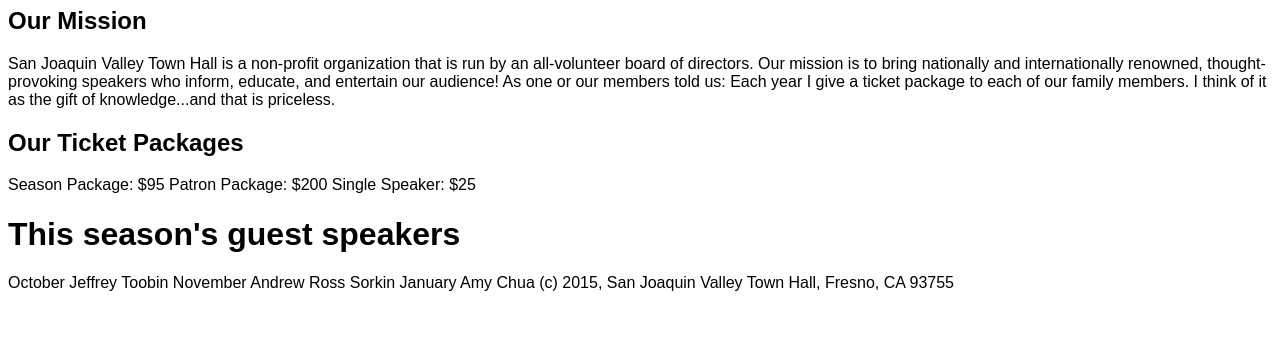
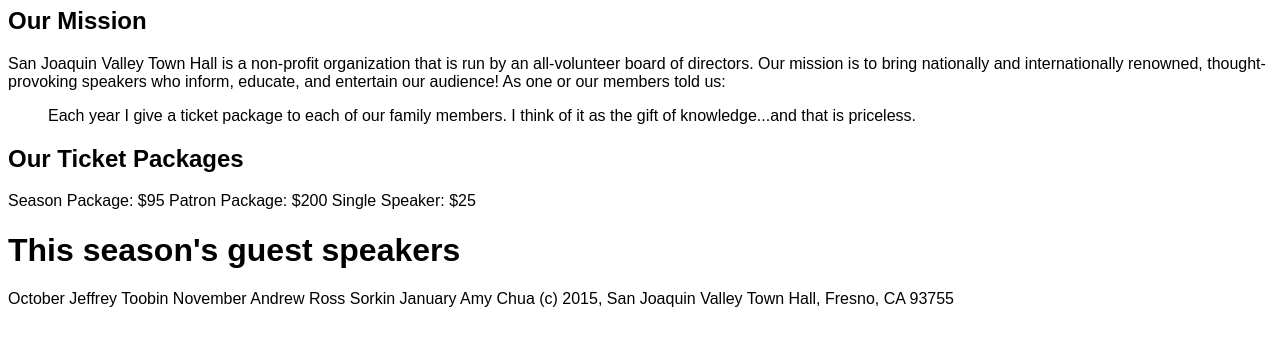
Before and after one commit to GabrielaSaboia/A08, a plain HTML site: page index.html in a window 1280 px wide. Shown: the part 103-448 px from the top of the page. Drawn offline with Linux system fonts and the light colour scheme.

Commit message:
Added blockquote element after colon in text

```diff
--- a/index.html
+++ b/index.html
@@ -17,9 +17,9 @@
 	<main>
 		<h2>Our Mission</h2>
 
-		<p>San Joaquin Valley Town Hall is a non-profit organization that is run by an all-volunteer board of directors. Our mission is to bring nationally and internationally renowned, thought-provoking speakers who inform, educate, and entertain our audience! As one or our members told us:
+		<p>San Joaquin Valley Town Hall is a non-profit organization that is run by an all-volunteer board of directors. Our mission is to bring nationally and internationally renowned, thought-provoking speakers who inform, educate, and entertain our audience! As one or our members told us:</p>
 
-			Each year I give a ticket package to each of our family members. I think of it as the gift of knowledge...and that is priceless.</p>
+			<blockquote>Each year I give a ticket package to each of our family members. I think of it as the gift of knowledge...and that is priceless.</blockquote>
 
 
 		<h2>Our Ticket Packages</h2>
```
